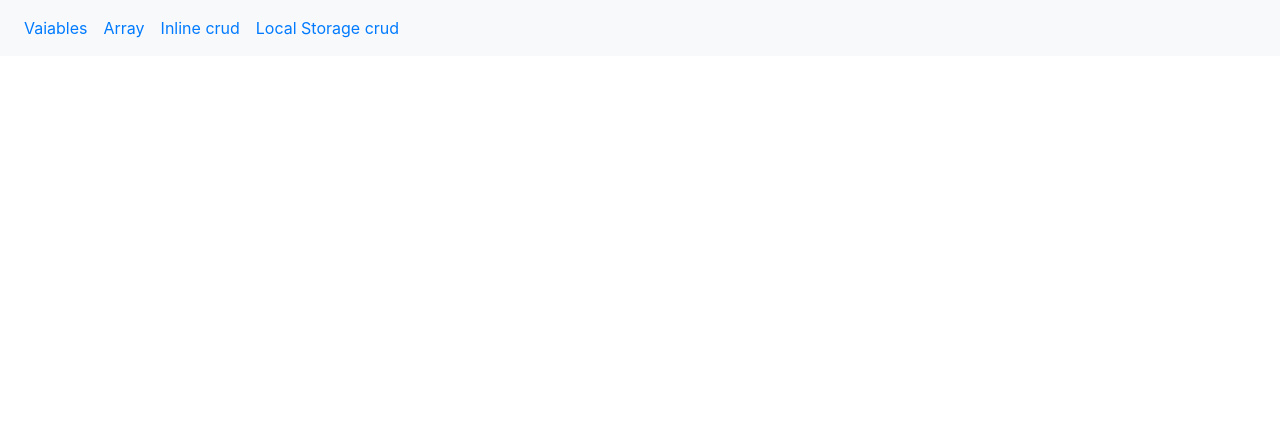
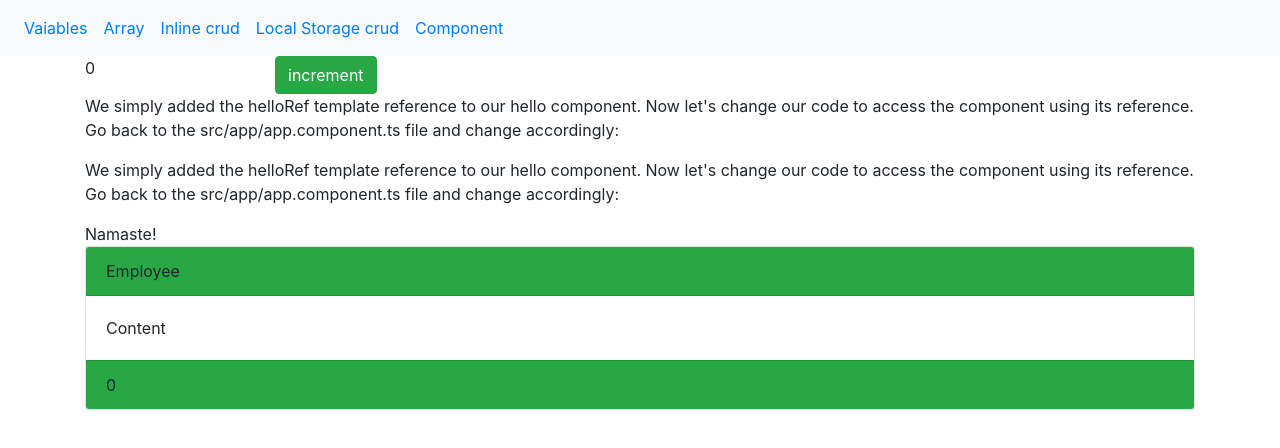
Before and after one commit to chetanexpo3005/shubham, an Angular app: page /component in a window 1280 px wide. Before the commit this address led to /. Shown: the top 448 px of the page. Built offline with nearby package versions, Linux system fonts and the light colour scheme.

Commit message:
viewchild

```diff
--- a/src/app/app-routing.module.ts
+++ b/src/app/app-routing.module.ts
@@ -2,6 +2,7 @@ import { NgModule } from '@angular/core';
 import { Routes, RouterModule } from '@angular/router';
 import { AdminComponent } from './components/admin/admin.component';
 import { AnArrayComponent } from './components/an-array/an-array.component';
+import { AnComponentComponent } from './components/an-component/an-component.component';
 import { AnVariableComponent } from './components/an-variable/an-variable.component';
 import { AreaComponent } from './components/area/area.component';
 import { InlineComponent } from './components/inline/inline.component';
@@ -62,6 +63,10 @@ const routes: Routes = [
   {
     path: 'crud',
     component: LocalStCrudComponent
+  },
+  {
+    path: 'component',
+    component: AnComponentComponent
   }
 ];
 
--- a/src/app/app.component.html
+++ b/src/app/app.component.html
@@ -12,6 +12,9 @@
     </li>
     <li class="nav-item">
       <a class="nav-link" routerLink="/crud">Local Storage crud  </a>
+    </li>
+    <li class="nav-item">
+      <a class="nav-link" routerLink="/component">Component  </a>
     </li>
     <!-- <li class="nav-item">
       <a class="nav-link" routerLink="/admin">admin  </a>
--- a/src/app/app.module.ts
+++ b/src/app/app.module.ts
@@ -19,6 +19,8 @@ import { AnVariableComponent } from './components/an-variable/an-variable.compon
 import { AnArrayComponent } from './components/an-array/an-array.component';
 import { InlineComponent } from './components/inline/inline.component';
 import { LocalStCrudComponent } from './components/local-st-crud/local-st-crud.component';
+import { AnComponentComponent } from './components/an-component/an-component.component';
+import { CardComponent } from './widgets/card/card.component';
 @NgModule({
   declarations: [
     AppComponent,
@@ -34,7 +36,9 @@ import { LocalStCrudComponent } from './components/local-st-crud/local-st-crud.c
     AnVariableComponent,
     AnArrayComponent,
     InlineComponent,
-    LocalStCrudComponent
+    LocalStCrudComponent,
+    AnComponentComponent,
+    CardComponent
   ],
   imports: [
     BrowserModule,
--- /dev/null
+++ b/src/app/components/an-component/an-component.component.html
@@ -0,0 +1,27 @@
+<div class="row">
+  <div class="col-md-2">
+    {{rollNo}}
+  </div>
+  <div class="col-md-2">
+    <button class="btn btn-success" (click)="increment()">increment</button>
+  </div>
+</div>
+<div>
+  <p #namePara>We simply added the helloRef template reference to our hello component. Now let's change our code to access the component using its reference. Go back to the src/app/app.component.ts file and change accordingly:</p>
+</div>
+<div>
+  <!-- <app-admin></app-admin> -->
+</div>
+<div>
+  <p id="p2">We simply added the helloRef template reference to our hello component. Now let's change our code to access the component using its reference. Go back to the src/app/app.component.ts file and change accordingly:</p>
+</div>
+<!-- <div *ngFor="let city of cityList">
+  <app-admin></app-admin>
+</div> -->
+<div [ngTemplateOutlet]="msgTemp">
+
+</div>
+<ng-template #msgTemp>
+  Namaste!
+</ng-template>
+<app-card [Header]="headerName" [SubHeader]="rollNo"></app-card>
--- /dev/null
+++ b/src/app/components/an-component/an-component.component.ts
@@ -0,0 +1,46 @@
+import { Component, OnChanges, OnInit, SimpleChanges, ViewChild, ElementRef, AfterViewInit, ViewChildren, QueryList, TemplateRef } from '@angular/core';
+import { AdminComponent } from '../admin/admin.component';
+
+@Component({
+  selector: 'app-an-component',
+  templateUrl: './an-component.component.html',
+  styleUrls: ['./an-component.component.css'],
+  entryComponents: [AdminComponent]
+})
+export class AnComponentComponent implements OnInit, OnChanges, AfterViewInit  {
+
+  rollNo: number;
+  headerName: string;
+  // this for holding element refrence
+  @ViewChild('namePara', {static: false}) para: ElementRef;
+  @ViewChild(AdminComponent, {static: false}) adminViewchild: AdminComponent;
+  @ViewChildren(AdminComponent) hellos: QueryList<any>;
+  @ViewChild('msgTemp') private msgTempRef: TemplateRef<any>;
+  cityList: string[];
+  constructor() {
+    console.log('constructor');
+    this.rollNo = 0;
+    this.cityList = ['Nahgpoyr', 'asdas', 'sadsad'];
+    this.headerName = 'Employee';
+   }
+
+  ngOnInit(): void {
+    const text  = document.getElementById('p2').innerHTML;
+   // console.log('ngOnInit' + this.para.nativeElement);
+  }
+  ngOnChanges(chnages: SimpleChanges) {
+    console.log('ngOnChanges');
+  }
+  ngAfterViewInit() {
+    debugger;
+    const data = this.adminViewchild;
+  //  console.log('Hello ', this.adminViewchild.firstName);
+    const text  = document.getElementById('p2').innerHTML;
+    this.hellos.forEach(hello => console.log(hello));
+    console.log('ngAfterViewInit' + this.para.nativeElement.innerHTML);
+  }
+  increment() {
+   this.headerName = 'Employee' +  (this.rollNo ++).toString();
+  }
+
+}
--- /dev/null
+++ b/src/app/widgets/card/card.component.html
@@ -0,0 +1,5 @@
+<div class="card">
+  <div class="card-header bg-success">{{Header}}</div>
+  <div class="card-body">Content</div>
+  <div class="card-footer bg-success">{{localSubHeader}}</div>
+</div>
--- /dev/null
+++ b/src/app/widgets/card/card.component.ts
@@ -0,0 +1,24 @@
+import { Component, Input, OnInit, OnChanges, SimpleChanges } from '@angular/core';
+
+@Component({
+  selector: 'app-card',
+  templateUrl: './card.component.html',
+  styleUrls: ['./card.component.css']
+})
+export class CardComponent implements OnInit, OnChanges {
+
+  @Input() Header: string;
+  @Input() SubHeader: string;
+  localSubHeader: string;
+  constructor() { }
+
+  ngOnInit(): void {
+    console.log('ngOnInit' + this.Header);
+  }
+  ngOnChanges(chnages: SimpleChanges) {
+    console.log('previousValue' + chnages.Header.previousValue);
+    console.log('currentValue' + chnages.Header.currentValue);
+    this.localSubHeader = this.SubHeader;
+  }
+
+}
```
Also changed, not shown: src/app/components/an-component/an-component.component.css (added), src/app/widgets/card/card.component.css (added), 2 other files (tests, documents, lock files or other folders).
